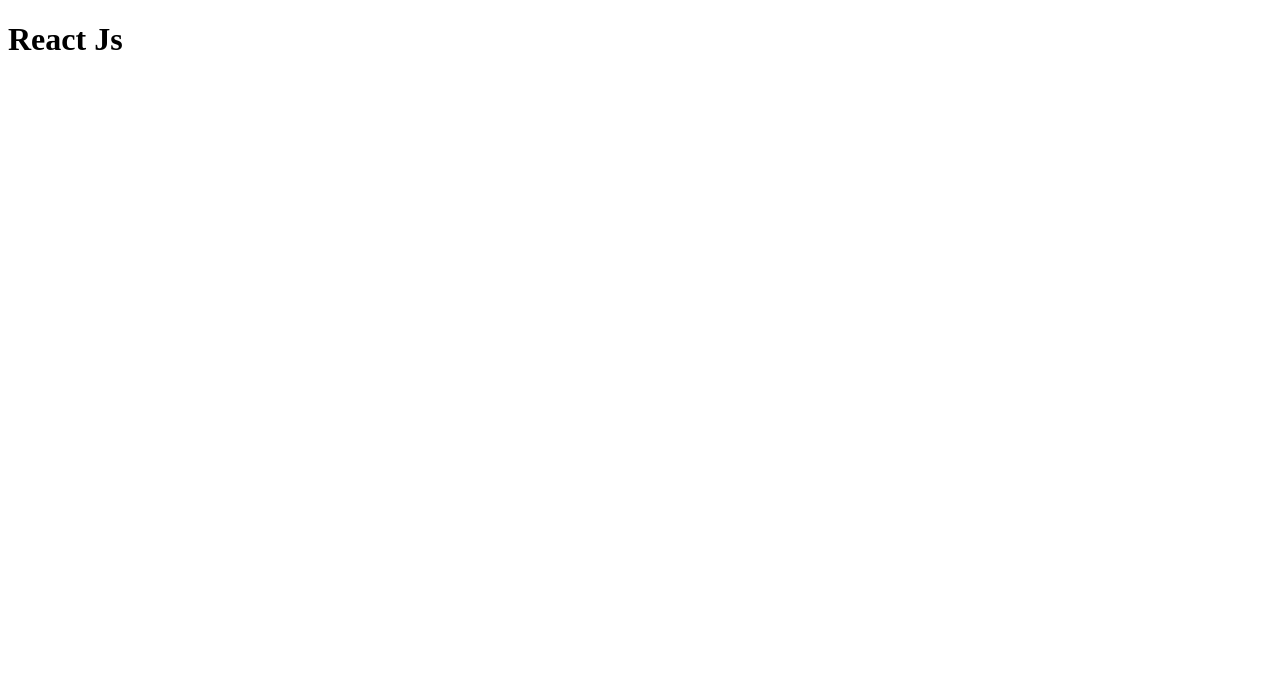
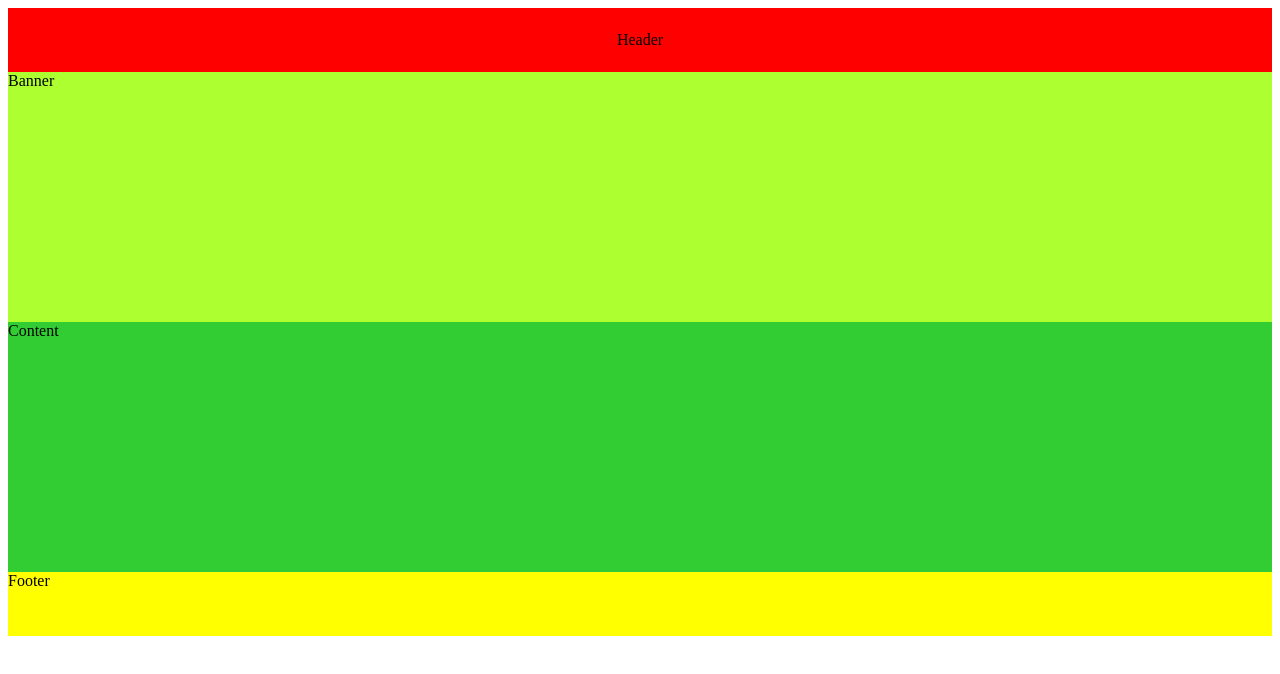
Before and after one commit to kalisubbaiya/react-js, a React (Create React App) app in the folder react-app/my-project/: page / in a window 1280 px wide. Shown: the top 674 px of the page. Built offline with nearby package versions, Linux system fonts and the light colour scheme.

Commit message:
react class workout

```diff
--- /dev/null
+++ b/react-app/my-project/src/Banner/Banner.css
@@ -0,0 +1,4 @@
+.banner{
+    height: 250px;
+    background-color: greenyellow;
+}
--- /dev/null
+++ b/react-app/my-project/src/Banner/Banner.js
@@ -0,0 +1,12 @@
+// rafce
+
+import React from 'react';
+import "./Banner.css";
+
+const Banner = () => {
+  return (
+    <div className='banner'>Banner</div>
+  )
+}
+
+export default Banner
--- /dev/null
+++ b/react-app/my-project/src/Contetn.js/Content.css
@@ -0,0 +1,4 @@
+.cont{
+    height: 250px;
+    background-color: limegreen;
+}
--- /dev/null
+++ b/react-app/my-project/src/Contetn.js/Content.js
@@ -0,0 +1,12 @@
+// rafce
+
+import React from 'react';
+import "./Content.css";
+
+const Content = () => {
+  return (
+    <div className='cont'>Content</div>
+  )
+}
+
+export default Content
--- /dev/null
+++ b/react-app/my-project/src/Footer.js/Footer.css
@@ -0,0 +1,4 @@
+.foot{
+    height: 64px;
+    background-color: yellow;
+}
--- /dev/null
+++ b/react-app/my-project/src/Footer.js/Footer.js
@@ -0,0 +1,12 @@
+// rafce
+
+import React from 'react';
+import "./Footer.css";
+
+const Footer = () => {
+  return (
+    <div className='foot'>Footer</div>
+  )
+}
+
+export default Footer
--- /dev/null
+++ b/react-app/my-project/src/Header/Header.css
@@ -0,0 +1,7 @@
+.head{
+    height: 64px;
+    background-color: red;
+    display: flex;
+    align-items: center;
+    justify-content: center;
+}
--- /dev/null
+++ b/react-app/my-project/src/Header/Header.js
@@ -0,0 +1,12 @@
+// rafce
+
+import React from 'react';
+import "./Header.css";
+
+const Header = () => {
+  return (
+    <div className='head'>Header</div>
+  )
+}
+
+export default Header
--- a/react-app/my-project/src/index.js
+++ b/react-app/my-project/src/index.js
@@ -16,9 +16,52 @@
 // or send to an analytics endpoint. Learn more: https://bit.ly/CRA-vitals
 // reportWebVitals();
 
-const head= createElement('h1', {}, 'React Js');
+// const head1= createElement('div', {}, createElement('h1', {}, 'first head'), createElement('h1', {}, 'second head'));
+// const name="kaliraj";
+// const arr=['aaa', 'bbb', 'ccc'];
+// const get=()=>{
+//   console.log("clicked");
+// }
+// const flag=true;
+// const head=<div className='sample' style={flag ? {backgroundColor:"red"} : {backgroundColor:"greenyellow"}}>
+//   <h1>head1</h1>
+//   <h2>head2</h2>
+//   {8 + 10}
+//   {true? "true":'false'}
+//   {name}
+//   {arr.map((val, index) => <p key={index}>{val}</p>)}
+//   {head1}
+//   <button onClick={()=> get()}>click</button>
+//   <button onClick={get}>click</button>
+//   <button onMouseEnter={get}>click</button>
+//   <button onMouseLeave={get}>click</button>
+// </div>
+
+// const root = ReactDOM.createRoot(document.getElementById('root'));
+// root.render(
+//   head
+// );
+
+// import React, {createElement} from 'react';
+// import ReactDOM from 'react-dom/client';
+
+import Header  from './Header/Header';
+import Banner from './Banner/Banner';
+import Content from './Contetn.js/Content';
+import Footer from './Footer.js/Footer';
+
+function Main(){
+    return (
+      <div>
+        <Header />
+        <Banner />
+        <Content />
+        <Footer />
+      </div>
+    )
+}
 
 const root = ReactDOM.createRoot(document.getElementById('root'));
-root.render(
-  head
+  root.render(
+    <Main />
 );
```
